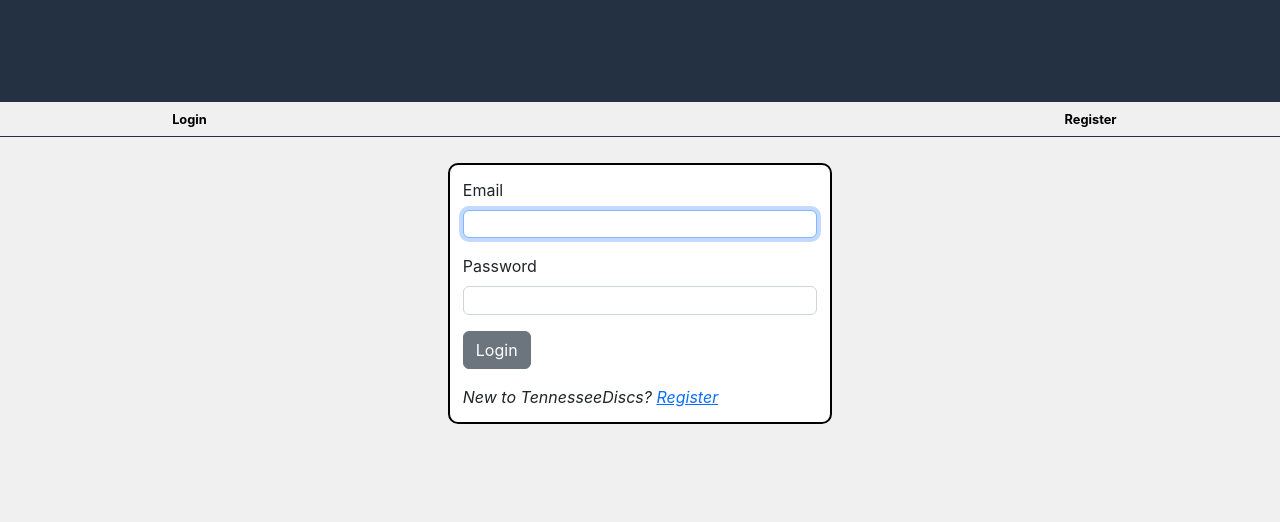
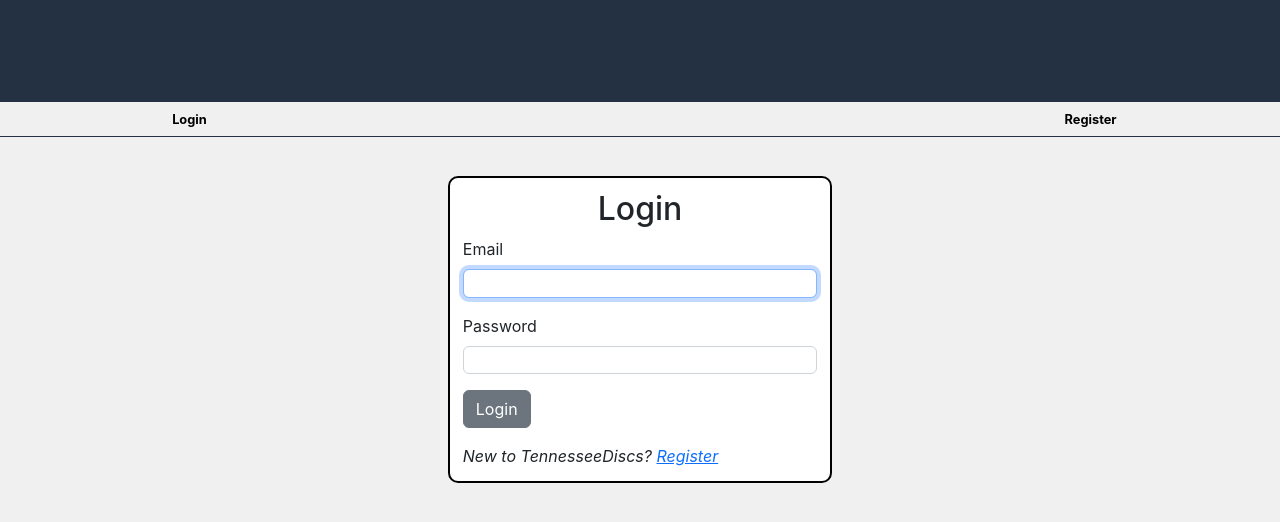
Before and after one commit to Nayhee/DISC, a React (Create React App) app in the folder DISC/client/: page /login in a window 1280 px wide. Shown: the top 522 px of the page. Built offline with nearby package versions, Linux system fonts and the light colour scheme; no server answers.

Commit message:
updated login

```diff
--- a/DISC/client/src/components/PuttTracker.js
+++ b/DISC/client/src/components/PuttTracker.js
@@ -5,8 +5,6 @@ import { RoundCard } from "./round/RoundCard";
 
 
 export default function PuttTracker({user}) {
-
-    //Putt att the top, then user scorecard, then rounds List.
 
     const [round, setRound ] = useState({
         userProfileId: user?.id,
@@ -92,7 +90,6 @@ export default function PuttTracker({user}) {
             newRound.puttsTaken = parseInt(round.puttsTaken);
             newRound.puttsMade = parseInt(round.puttsMade);
             addRound(newRound)
-            .then((alert("Round submitted successfully!")))
             .then(() => roundFunc())
         } else {
             window.alert("Please complete each field")
--- a/DISC/client/src/components/admin/Admin.css
+++ b/DISC/client/src/components/admin/Admin.css
@@ -44,10 +44,14 @@
     padding: 1.5vw;
     margin-top: 1vw;
     border-radius: 10px;
+    background-color: white;
+
 }
 .userTableWrapper {
     border: 2px solid black;
     padding: 1.5vw;
     margin-top: 1vw;
     border-radius: 10px;
+    background-color: white;
+
 }
--- a/DISC/client/src/components/auth/Login.css
+++ b/DISC/client/src/components/auth/Login.css
@@ -1,7 +1,7 @@
 .loginWrapper {
     width: 30%;
     margin: auto;
-    margin-top: 2%;
+    margin-top: 3%;
     border: 2px solid black;
     border-radius: 10px;
     background-color: white;
@@ -162,3 +162,9 @@
     background-color: #3fbdc2;
     box-shadow: 0 0 .5vw #3fbdc2, 0 0 1vw #3fbdc2;
 }
+
+
+.loginHeader {
+    display: flex;
+    justify-content: center;
+}
--- a/DISC/client/src/components/auth/Login.js
+++ b/DISC/client/src/components/auth/Login.js
@@ -23,6 +23,8 @@ export default function Login() {
 
     <div className="loginWrapper">
       <Form className="loginForm" onSubmit={loginSubmit}>
+
+        <h2 className="loginHeader">Login</h2>
         <fieldset>
           <FormGroup>
             <Label for="email">Email</Label>
--- a/DISC/client/src/components/cart/Order.css
+++ b/DISC/client/src/components/cart/Order.css
@@ -2,7 +2,7 @@
     /* margin: 2% 25% 0% 25%; */
     width: 40%;
     margin: auto;
-    margin-top: 2%;
+    margin-top: 1%;
     border: 1px solid black;
 }
 
--- a/DISC/client/src/components/cart/Order.js
+++ b/DISC/client/src/components/cart/Order.js
@@ -90,7 +90,7 @@ export default function Checkout({user}) {
 
             <div className="orderContainer">
                 <Form className="orderForm">
-                <h3 className="orderHeader">Order</h3>
+                <h3 className="orderHeader">Order Form</h3>
                 <h5 className="shipping">Shipping Address </h5>
 
                 <FormGroup>
--- a/DISC/client/src/components/cart/Receipt.js
+++ b/DISC/client/src/components/cart/Receipt.js
@@ -26,7 +26,7 @@ export default function Receipt({user}) {
             <h2>Order Confirmation</h2>
             <p>Your order was placed successfully!</p>
             <p>A receipt has been sent to <b>{user.email}.</b></p>
-            <p>Your order will be shipped upon receipt of payment to @TennesseeDiscs via venmo.</p>
+            <p>Your order will be shipped upon receipt of payment via venmo to @TennesseeDiscs.</p>
             <p>Thanks for shopping at TennesseeDiscs!</p>
 
             <Link to={`/discs`}>
--- a/DISC/client/src/components/header/Header.js
+++ b/DISC/client/src/components/header/Header.js
@@ -89,4 +89,5 @@ export default function Header({isLoggedIn, userType}) {
                         </div>
                     </>
                 )
+
     }
```
Lines whose indentation alone changed are shown as unchanged.
